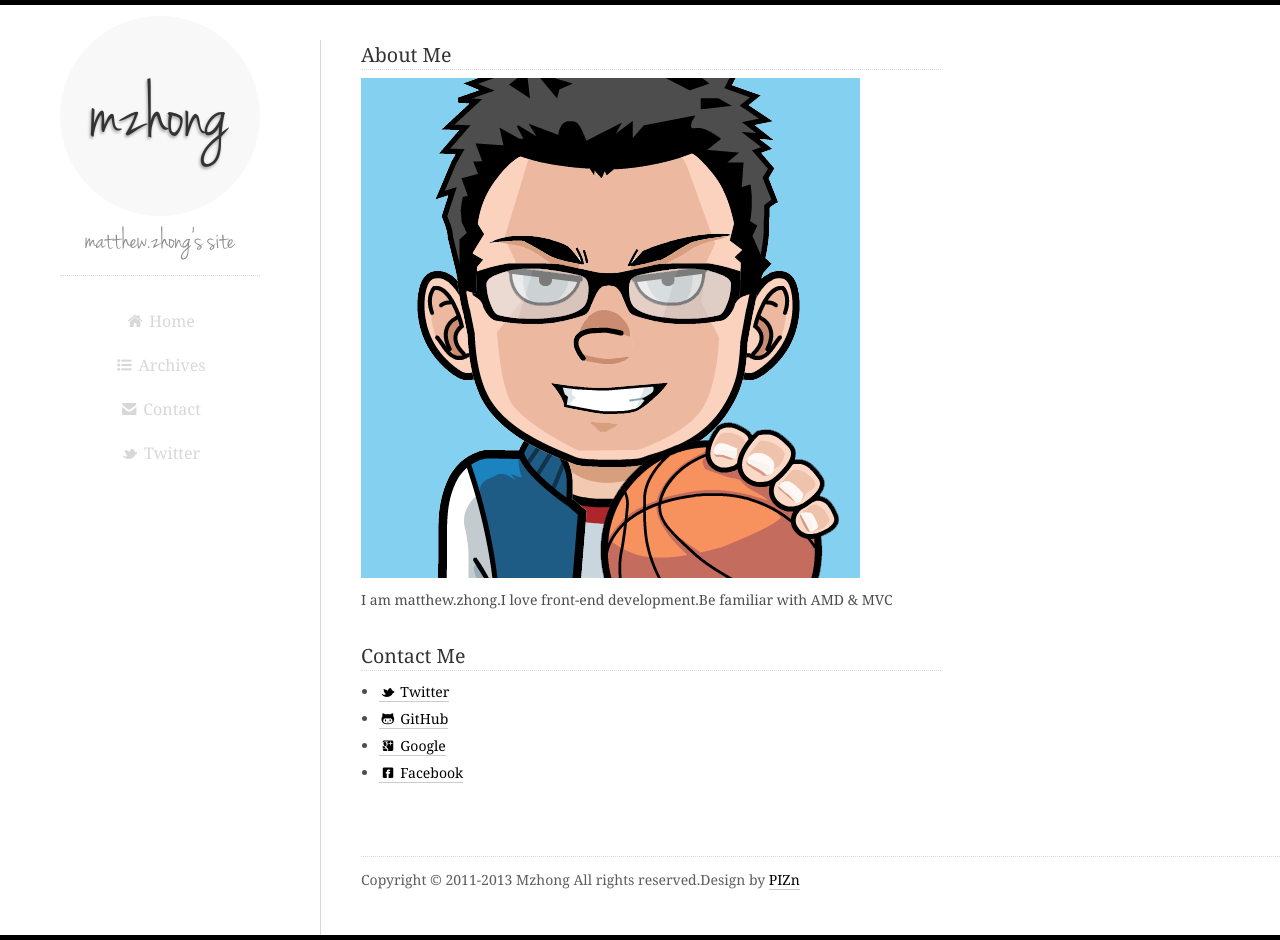
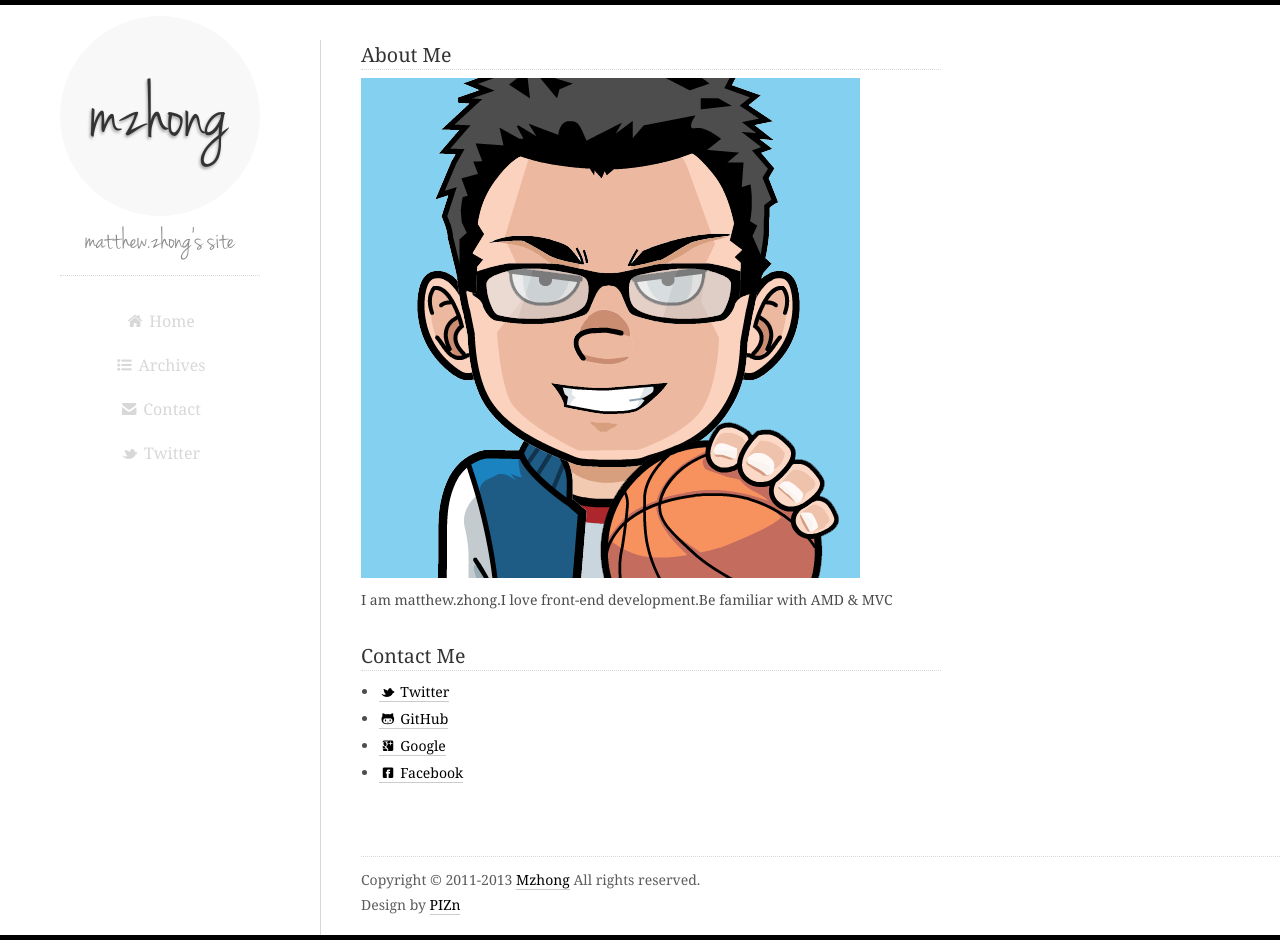
Before and after one commit to flowerszhong/flowerszhong.github.com, a Jekyll site: the page built from contact.html, in a window 1280 px wide and 940 px high. Built offline with Jekyll 4.4.1, drawn with Linux system fonts in a browser that asks for light colours; Markdown is read by kramdown in place of the engine named in the settings; a script that is not in the unit is left out.

Commit message:
remove amazon ads

```diff
--- a/_config.yml
+++ b/_config.yml
@@ -31,5 +31,5 @@
 
 disqus:           mzhongblog
 
-copyright:        Copyright © 2011-2013 Mzhong All rights reserved.
+copyright:        Copyright © 2011-2013 <a href='http://flowerszhong.github.io/contact.html'>Mzhong</a> All rights reserved.
 test:             ok
--- a/_layouts/default.html
+++ b/_layouts/default.html
@@ -41,9 +41,6 @@
                 <li class="fn-clear"><a href="{{ site.follow.twitter }}"><i class="icon-twitter"></i> Twitter</a></li>
             </ul>
         </nav>
-        <div id="amazon-books">
-           <SCRIPT charset="utf-8" type="text/javascript" src="http://ws-cn.amazon-adsystem.com/widgets/q?rt=tf_ssw&ServiceVersion=20070822&MarketPlace=CN&ID=V20070822%2FCN%2Fmatthewzhong-23%2F8003%2Fbfcf7a87-d674-4886-8f60-520ee7c78476&Operation=GetScriptTemplate"> </SCRIPT> <NOSCRIPT><A HREF="http://ws-cn.amazon-adsystem.com/widgets/q?rt=tf_ssw&ServiceVersion=20070822&MarketPlace=CN&ID=V20070822%2FCN%2Fmatthewzhong-23%2F8003%2Fbfcf7a87-d674-4886-8f60-520ee7c78476&Operation=NoScript">Amazon.cn Widgets</A></NOSCRIPT>
-        </div>
     </header>
     <section id="contain">
         <!--<header id="begin">
@@ -51,7 +48,8 @@
         </header>-->
 		{{ content }}
         <footer id="foot">
-            <p>{{ site.copyright }}Design by <a href="http://www.pizn.net" target="_blank" title="the One theme author">PIZn</a></p>
+            <p>{{ site.copyright }}</p>
+            <p>Design by <a href="http://www.pizn.net" target="_blank" title="the One theme author">PIZn</a></p>
         </footer>
     </section>
 </div>
--- a/stylesheets/stylesheet.css
+++ b/stylesheets/stylesheet.css
@@ -429,3 +429,9 @@
   }
 
 }
+
+
+/* plugin */
+p.ds-powered-by{
+  display: none;
+}
```
